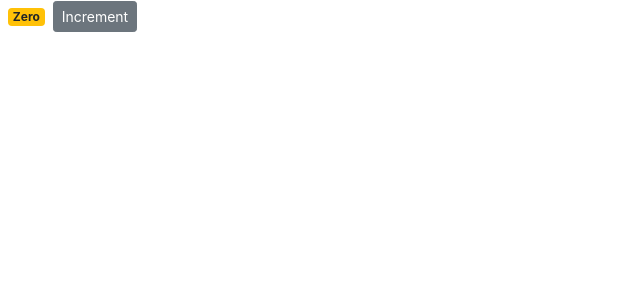
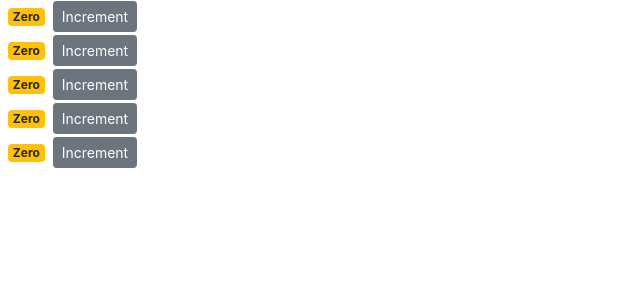
Before and after one commit to Mpinan/ReactProject, a React (Create React App) app in the folder shopping-list/: page / in a window 1280 px wide. Shown: the top 300 px of the page, without its empty margins (0-640 px from the left). Built offline with nearby package versions, Linux system fonts and the light colour scheme.

Commit message:
Added new component, added id to the shops, shops are isolated

```diff
--- a/shopping-list/src/components/shopping.jsx
+++ b/shopping-list/src/components/shopping.jsx
@@ -1,4 +1,4 @@
-import React, { Component, useImperativeHandle } from "react";
+import React, { Component } from "react";
 
 class Shopping extends Component {
   state = {
--- /dev/null
+++ b/shopping-list/src/components/shoppings.jsx
@@ -0,0 +1,26 @@
+import React, { Component } from "react";
+import Shopping from "./shopping";
+
+class Shoppings extends Component {
+  state = {
+    Shoppings: [
+      { id: 1, value: 0 },
+      { id: 2, value: 0 },
+      { id: 3, value: 0 },
+      { id: 4, value: 0 },
+      { id: 5, value: 0 }
+    ]
+  };
+
+  render() {
+    return (
+      <div>
+        {this.state.Shoppings.map(shop => (
+          <Shopping key={shop.id} />
+        ))}
+      </div>
+    );
+  }
+}
+
+export default Shoppings;
```
Also changed, not shown: shopping-list/src/index.js (+8 -8 lines).
